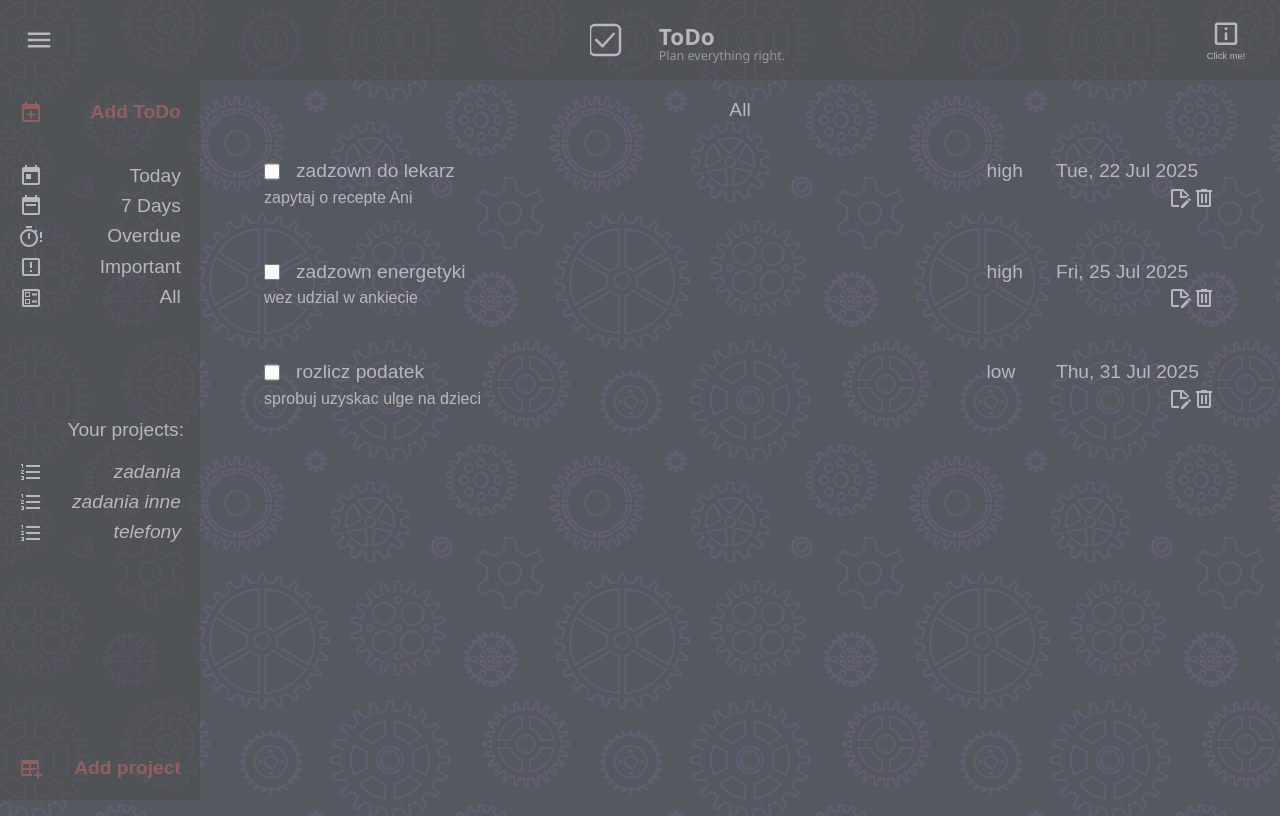
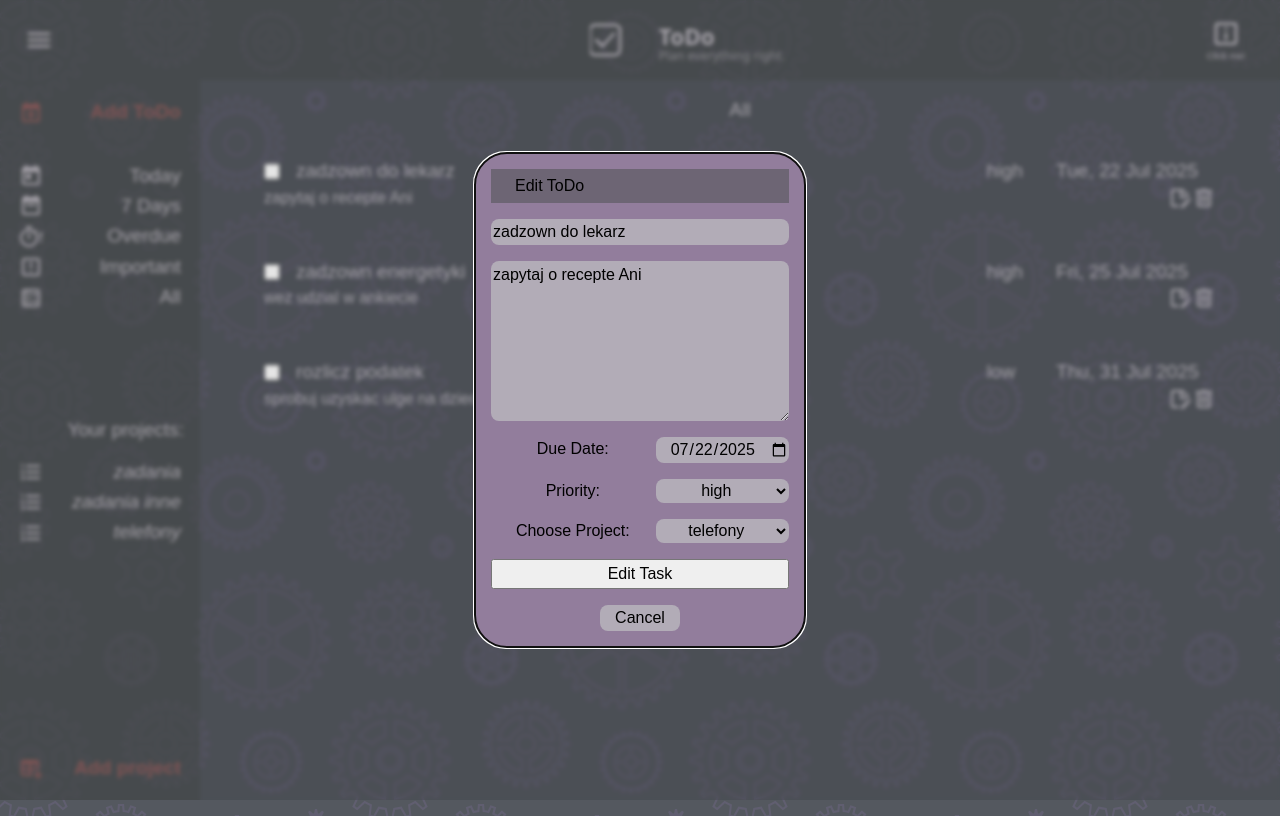
Before and after one commit to DariuszWasik/todo, a website built with webpack: page src/template.html in a window 1280 px wide. Both pictures are taken after a click on the element 1180 px from the left and 197 px from the top of the page. Built offline with nearby package versions, Linux system fonts and the light colour scheme.

Commit message:
add edit todo functionality

```diff
--- /dev/null
+++ b/src/scripts/editTodo.js
@@ -0,0 +1,25 @@
+import { allTodosArr } from "./todo";
+import {displayAllByDates, displayTodayTasks, displayImportant, displayWeek, displayOverdue} from './navigationButtons'
+import { projectsArr } from "./project";
+import { projectsNamesArr } from "./DOM-all-projects-container";
+import { displayProjectsTodos } from "./projectBtnDisplayTodos";
+import { createEditTodoModal } from "./modals/DOMcreateEditTodoDialog";
+import { cancelEditTodo, editTodo } from "./modals/editTodoFunc";
+
+export function editTodoFunction() {
+    const editTodoBtn = document.querySelectorAll('.edit-todo');
+    editTodoBtn.forEach(editBtn => {
+        editBtn.addEventListener('click', () => {
+            console.log('this is edit button which name is', editBtn.name,
+                'and wich belongs to this todo', allTodosArr.filter(todo => todo.todoID == editBtn.name)[0])
+            const editBtnBelongsToThisTodo = allTodosArr.filter(todo => todo.todoID == editBtn.name)[0];
+            console.log(editBtnBelongsToThisTodo)
+            const editTodoDialog = document.querySelector('.edit-todo-dialog');
+            editTodoDialog.showModal();
+            createEditTodoModal(editBtnBelongsToThisTodo);
+            cancelEditTodo();
+            editTodo();
+        })
+    })
+
+}
--- /dev/null
+++ b/src/scripts/modals/DOMcreateEditTodoDialog.js
@@ -0,0 +1,103 @@
+import './styles/addTodoModal.css'
+import { projectsNamesArr } from '../DOM-all-projects-container';
+import { format } from 'date-fns';
+
+
+export function createEditTodoModal(clickedTodo) {
+
+    const editTodoDialog = document.querySelector('.edit-todo-dialog');
+    editTodoDialog.innerHTML =''
+
+    const header = document.createElement('p');
+    header.className = 'header';
+    header.innerText = 'Edit ToDo'
+
+
+    const nameInput = document.createElement('input');
+    nameInput.className = 'nameInput'
+    nameInput.value = clickedTodo.name;
+
+    const descInput = document.createElement('textarea');
+    descInput.className = 'descInput';
+    descInput.value = clickedTodo.description;
+    const dateDiv = document.createElement('div');
+    dateDiv.className = 'dateDiv'
+
+    const dateLabel = document.createElement('label');
+    dateLabel.className = 'dateLabel'
+    dateLabel.for = 'dateInput'
+    dateLabel.textContent = 'Due Date:'
+
+    const dateInput = document.createElement('input');
+    dateInput.className = 'dateInput';
+    dateInput.name = 'dateInput';
+    dateInput.type = 'date'
+    dateInput.value =  format(new Date(clickedTodo.dueDate), 'yyyy-MM-dd');
+
+
+    dateDiv.append(dateLabel, dateInput)
+
+    const priorityDiv = document.createElement('div');
+    priorityDiv.className = 'priorityDiv'
+    const priorityLabel = document.createElement('label');
+    priorityLabel.for = 'priorityInput';
+    priorityLabel.className = 'priorityLabel';
+    priorityLabel.innerText = 'Priority:';
+
+    const priorityInput = document.createElement('select');
+    priorityInput.id = 'priorityInput';
+    const priorityValues = ['high', 'medium', 'low'];
+    priorityValues.forEach(el => {
+        const option = document.createElement('option');
+        option.value = el;
+        option.text = el;
+         if (option.value == clickedTodo.priority){
+            option.selected = true;
+        }
+        priorityInput.add(option)
+    })
+
+    priorityDiv.append(priorityLabel, priorityInput)
+
+
+
+    const selectProjectDiv = document.createElement('div');
+    selectProjectDiv.className = 'selectProjectDiv'
+    const selectProjectLabel= document.createElement('label');
+    selectProjectLabel.for = 'selectProjectInput';
+    selectProjectLabel.className = 'selectProjectLabel';
+    selectProjectLabel.innerText = 'Choose Project:'
+
+    const selectProjectInput = document.createElement('select');
+    selectProjectInput.id = 'selectProjectInput';
+    let optionNumber = 0;
+    projectsNamesArr.forEach(el =>{
+        const option = document.createElement('option');
+        option.value = el;
+        option.text = el;
+        option.disabled = true;
+        option.number = optionNumber;
+        optionNumber++
+        console.log(option.number)
+        if (option.number == clickedTodo.projectID)
+        {option.selected = true;
+        option.disabled = false;
+        }
+        selectProjectInput.add(option)
+    })
+
+    selectProjectDiv.append(selectProjectLabel, selectProjectInput)
+
+    const editBtn = document.createElement('button');
+    editBtn.className = 'editBtn';
+    editBtn.innerText = 'Edit Task';
+    editBtn.name = clickedTodo.todoID;
+    const cancelBtn = document.createElement('button');
+    cancelBtn.className = 'cancelBtn';
+    cancelBtn.innerText = 'Cancel'
+
+
+    editTodoDialog.append(header, nameInput, descInput,  dateDiv, priorityDiv, selectProjectDiv, editBtn, cancelBtn)
+
+
+}
--- /dev/null
+++ b/src/scripts/modals/editTodoFunc.js
@@ -0,0 +1,51 @@
+import { ToDo } from "../todo";
+import { projectsArr } from "../project";
+import { allTodosArr } from "../todo";
+import { putAllTodosInAllTodosArray } from "../todo";
+import { format } from "date-fns";
+import { renderAfterRemoving } from "../removeTodo";
+
+export { cancelEditTodo, editTodo }
+
+    const editTodoDialog = document.querySelector('.edit-todo-dialog');
+
+    function closeEditTodoDialog() {
+        editTodoDialog.innerHTML = '';
+        editTodoDialog.close();
+    }
+
+    function cancelEditTodo() {
+        const cancelButton = document.querySelector('.cancelBtn');
+        cancelButton.addEventListener('click', () => closeEditTodoDialog())
+    }
+
+    function editTodo() {
+        const editTodoBtn = document.querySelector('.editBtn');
+        const nameInput = document.querySelector('.nameInput');
+        const descInput = document.querySelector('.descInput');
+        const dateInput = document.querySelector('.dateInput');
+        const selectInput = document.querySelector('#selectProjectInput');
+        const priorityInput = document.querySelector('#priorityInput')
+
+
+        editTodoBtn.addEventListener('click', () => {
+            if(nameInput.value.length < 3){
+                nameInput.value = '';
+                nameInput.style.border = '3px solid red';
+                nameInput.placeholder = 'minimum 3 characters'
+            }
+            else {
+                console.log('siema' , editTodoBtn.name)
+                console.log(allTodosArr.filter(todo => todo.todoID == editTodoBtn.name)[0])
+                const todoToBeEdit = allTodosArr.filter(todo => todo.todoID == editTodoBtn.name)[0];
+                todoToBeEdit.name = nameInput.value;
+                todoToBeEdit.description = descInput.value;
+                todoToBeEdit.dueDate = format(new Date(dateInput.value), 'eee, dd MMM yyy');
+                todoToBeEdit.priority = priorityInput.value;
+                console.log(allTodosArr)
+                closeEditTodoDialog();
+                renderAfterRemoving();
+        }})
+
+
+    }
--- a/src/scripts/modals/styles/addTodoModal.css
+++ b/src/scripts/modals/styles/addTodoModal.css
@@ -1,12 +1,14 @@
 
 
 
+.edit-todo-dialog:not([open]),
 .add-todo-dialog:not([open]){
     display: none;
 }
 
 
 
+.edit-todo-dialog,
 .add-todo-dialog{
     border: none;
     border-radius: 2rem;
@@ -17,6 +19,7 @@
     background-color: var(--backgroundColorModal);
 }
 
+.edit-todo-dialog::backdrop,
 .add-todo-dialog::backdrop{
     backdrop-filter: blur(2px);
 }
--- a/src/scripts/projectBtnDisplayTodos.js
+++ b/src/scripts/projectBtnDisplayTodos.js
@@ -34,7 +34,3 @@ function displayProjectsTodos(project){
     )
     giveTodoCardButtonsFunctionality()
 }
-
-function renderTodosActualInProjects(ID) {
-    allTodosArr.filter
-}
--- a/src/scripts/removeTodo.js
+++ b/src/scripts/removeTodo.js
@@ -6,7 +6,10 @@ import { displayProjectsTodos } from "./projectBtnDisplayTodos";
 
 const header = document.querySelector('.main-header')
 
-export function removeTodoFunc() {
+export {removeTodoFunc, renderAfterRemoving}
+
+
+function removeTodoFunc() {
 const removeTodoBtn = document.querySelectorAll('.trash-can-todo');
 removeTodoBtn.forEach(trash => {
     trash.addEventListener('click', ()=>{
--- a/src/scripts/todoCardActions.js
+++ b/src/scripts/todoCardActions.js
@@ -1,9 +1,10 @@
 import { changeFinishedByCheckBox } from "./finishTodo";
 import { removeTodoFunc } from "./removeTodo";
-
+import { editTodoFunction } from "./editTodo";
 
 
 export function giveTodoCardButtonsFunctionality() {
     changeFinishedByCheckBox();
     removeTodoFunc();
+    editTodoFunction();
 }
--- a/src/template.html
+++ b/src/template.html
@@ -92,4 +92,5 @@
 </body>
 <dialog class="add-project-dialog"></dialog>
 <dialog class="add-todo-dialog"></dialog>
+<dialog class="edit-todo-dialog"></dialog>
 </html>
```
